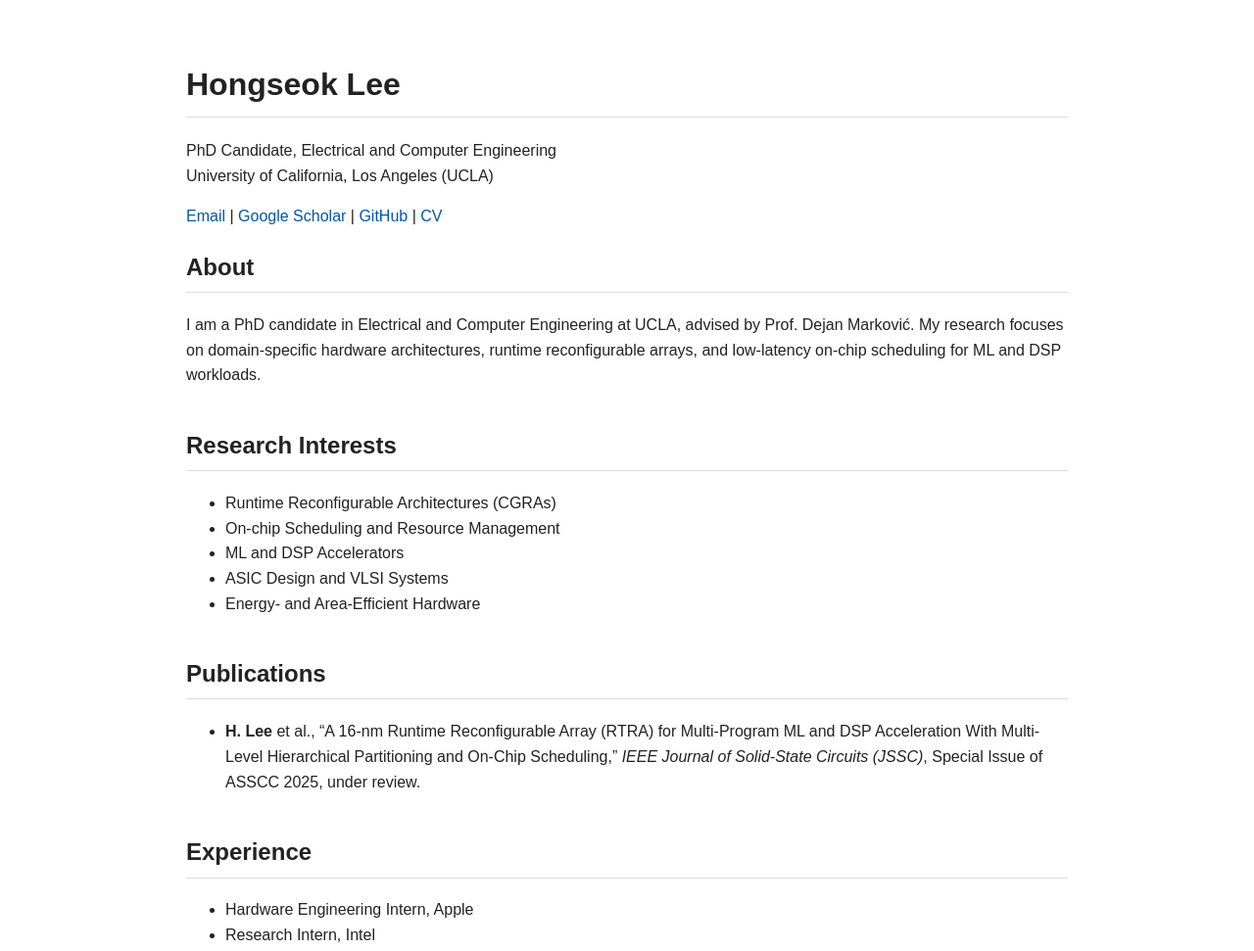
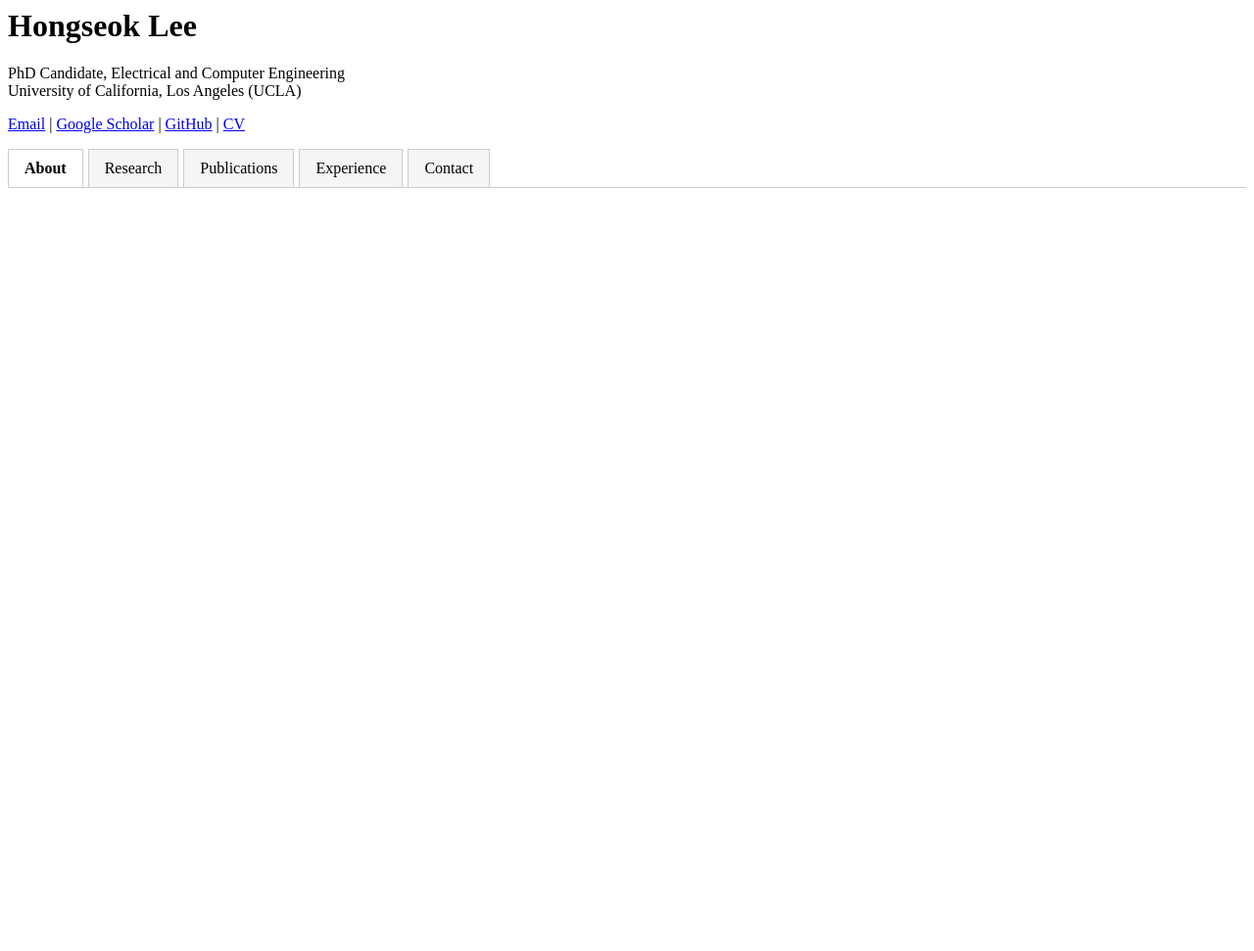
Before and after one commit to hongseok-in-space/hongseok-in-space.github.io, a plain HTML site: page index.html in a window 1280 px wide. Shown: the top 971 px of the page at 98% size. After the commit the page ends 800 px from the top, so only its background shows below. Drawn offline with Linux system fonts and the light colour scheme.

Commit message:
Update index.html

```diff
--- a/index.html
+++ b/index.html
@@ -1,35 +1,3 @@
-<!DOCTYPE html>
-<html lang="en">
-<head>
-  <meta charset="UTF-8">
-  <title>Hongseok Lee | PhD Researcher</title>
-  <meta name="viewport" content="width=device-width, initial-scale=1.0">
-  <style>
-    body {
-      font-family: Arial, Helvetica, sans-serif;
-      max-width: 900px;
-      margin: auto;
-      padding: 40px;
-      line-height: 1.6;
-      color: #222;
-    }
-    h1, h2 {
-      border-bottom: 1px solid #ddd;
-      padding-bottom: 6px;
-    }
-    a {
-      color: #0056b3;
-      text-decoration: none;
-    }
-    a:hover {
-      text-decoration: underline;
-    }
-    .section {
-      margin-bottom: 40px;
-    }
-  </style>
-</head>
-
 <body>
 
 <h1>Hongseok Lee</h1>
@@ -45,28 +13,79 @@ University of California, Los Angeles (UCLA)
 <a href="Hongseok_Lee_CV.pdf">CV</a>
 </p>
 
-<div class="section">
-<h2>About</h2>
+<style>
+  .tabs {
+    display: flex;
+    border-bottom: 1px solid #ccc;
+    margin-bottom: 20px;
+  }
+  .tabs label {
+    padding: 10px 16px;
+    cursor: pointer;
+    border: 1px solid #ccc;
+    border-bottom: none;
+    margin-right: 5px;
+    background: #f5f5f5;
+  }
+  .tabs label:hover {
+    background: #eaeaea;
+  }
+  input[type="radio"] {
+    display: none;
+  }
+  .tab-content {
+    display: none;
+  }
+  input:checked + label {
+    background: white;
+    font-weight: bold;
+  }
+  #tab-about:checked ~ #content-about,
+  #tab-research:checked ~ #content-research,
+  #tab-pubs:checked ~ #content-pubs,
+  #tab-exp:checked ~ #content-exp,
+  #tab-contact:checked ~ #content-contact {
+    display: block;
+  }
+</style>
+
+<!-- Tabs -->
+<div class="tabs">
+  <input type="radio" id="tab-about" name="tab" checked>
+  <label for="tab-about">About</label>
+
+  <input type="radio" id="tab-research" name="tab">
+  <label for="tab-research">Research</label>
+
+  <input type="radio" id="tab-pubs" name="tab">
+  <label for="tab-pubs">Publications</label>
+
+  <input type="radio" id="tab-exp" name="tab">
+  <label for="tab-exp">Experience</label>
+
+  <input type="radio" id="tab-contact" name="tab">
+  <label for="tab-contact">Contact</label>
+</div>
+
+<!-- Content -->
+<div id="content-about" class="tab-content">
   <p>
-I am a PhD candidate in Electrical and Computer Engineering at UCLA, advised by Prof. Dejan Marković.
-My research focuses on domain-specific hardware architectures, runtime reconfigurable arrays,
-and low-latency on-chip scheduling for ML and DSP workloads.
+  I am a PhD candidate in Electrical and Computer Engineering at UCLA,
+  advised by Prof. Dejan Marković. My research focuses on runtime
+  reconfigurable architectures and low-latency on-chip scheduling.
   </p>
 </div>
 
-<div class="section">
-<h2>Research Interests</h2>
+<div id="content-research" class="tab-content">
   <ul>
-  <li>Runtime Reconfigurable Architectures (CGRAs)</li>
-  <li>On-chip Scheduling and Resource Management</li>
-  <li>ML and DSP Accelerators</li>
-  <li>ASIC Design and VLSI Systems</li>
-  <li>Energy- and Area-Efficient Hardware</li>
+    <li>Runtime Reconfigurable Arrays (RTRA)</li>
+    <li>Hierarchical On-Chip Scheduling</li>
+    <li>ML/DSP Accelerators</li>
+    <li>ASIC and VLSI Systems</li>
   </ul>
 </div>
 
-<div class="section">
-<h2>Publications</h2>
+<div id="content-pubs" class="tab-content">
   <ul>
     <li>
       <b>H. Lee</b> et al.,
@@ -77,16 +96,14 @@ and low-latency on-chip scheduling for ML and DSP workloads.
   </ul>
 </div>
 
-<div class="section">
-<h2>Experience</h2>
+<div id="content-exp" class="tab-content">
   <ul>
     <li>Hardware Engineering Intern, Apple</li>
     <li>Research Intern, Intel</li>
   </ul>
 </div>
 
-<div class="section">
-<h2>Contact</h2>
+<div id="content-contact" class="tab-content">
   <p>
     Email: hongseok@ucla.edu<br>
     Los Angeles, CA
@@ -94,4 +111,3 @@ Los Angeles, CA
 </div>
 
 </body>
-</html>
```
Lines whose indentation alone changed are shown as unchanged.
